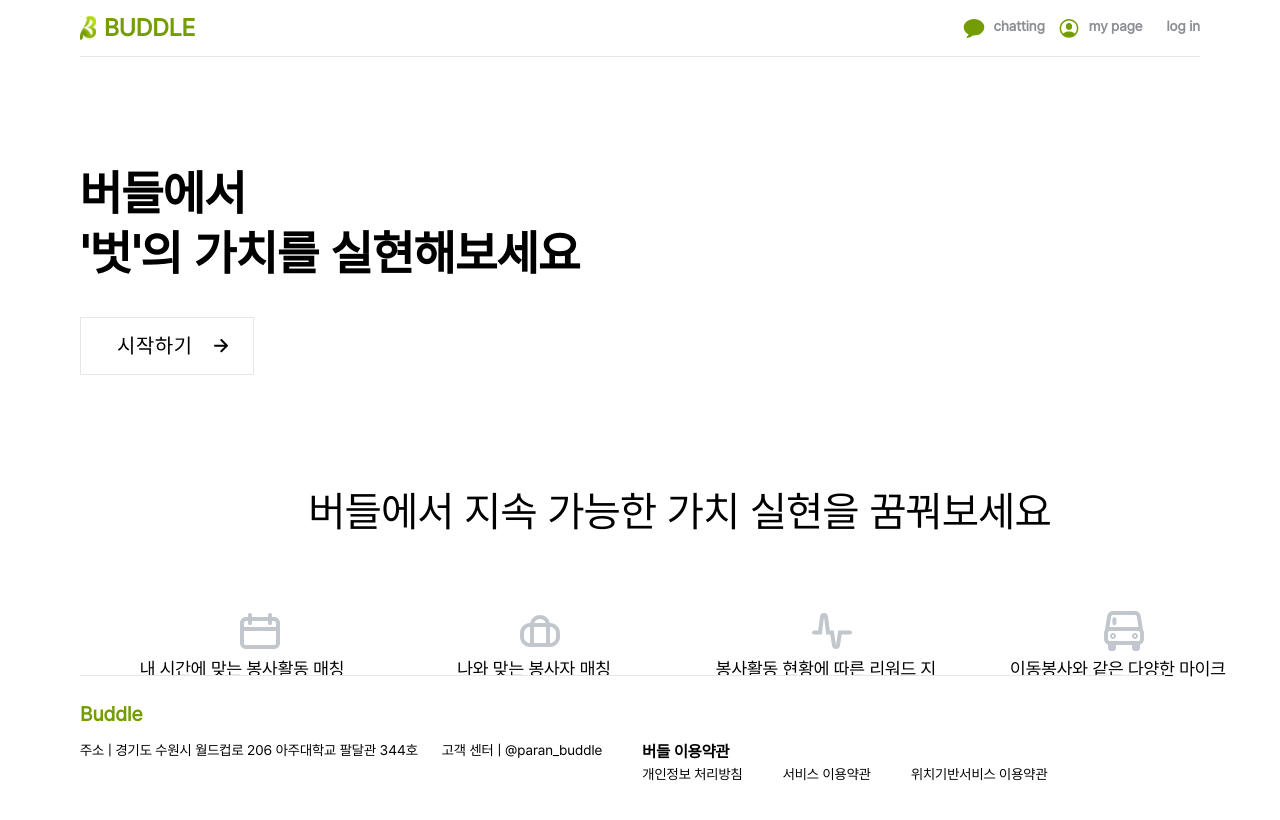
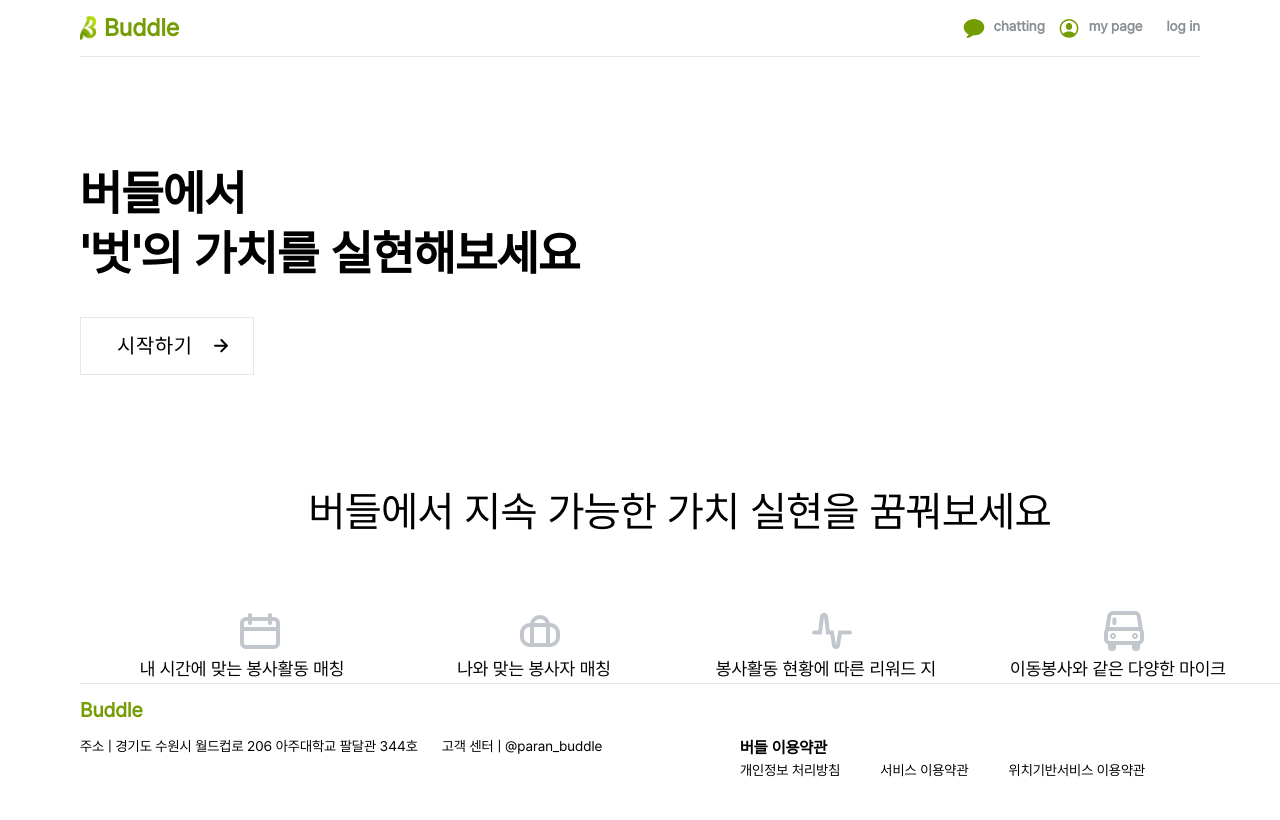
Before and after one commit to BuddlIes/FrontEnd, a React (Vite) app: page / in a window 1280 px wide. Shown: the top 820 px of the page. Built offline with nearby package versions, Linux system fonts and the light colour scheme.

Commit message:
feat: header및 footer 수정

```diff
--- a/package.json
+++ b/package.json
@@ -31,6 +31,5 @@
     "tailwindcss": "^3.3.3",
     "vite": "^4.4.5",
     "vite-plugin-svgr": "^4.1.0"
-  },
-  "proxy": "http://52.79.132.18:8443"
+  }
 }
--- a/src/Components/Bottom/index.jsx
+++ b/src/Components/Bottom/index.jsx
@@ -2,8 +2,8 @@ import React from "react";
 
 function Bottom() {
   return (
-    <div className="border-t fixed bottom-0 bg-white">
-      <div className="text-main text-xl  font-semibold pb-3 pt-6 flex-1">
+    <div className="border-t fixed bottom-0 bg-white w-full mb-1">
+      <div className="text-main text-xl  font-semibold pb-3 pt-3 flex-1">
         Buddle
       </div>
       <div className="grid grid-cols-2 gap-10">
--- a/src/Components/Header/index.jsx
+++ b/src/Components/Header/index.jsx
@@ -12,7 +12,7 @@ function Header() {
           <Link to="/">
             <div className="flex gap-2">
               <img src={BuddleIcon} className="w-4" />
-              <div className="text-2xl font-bold">BUDDLE</div>
+              <div className="text-2xl font-bold">Buddle</div>
             </div>
           </Link>
         </div>
--- a/src/pages/MainPage/Components/Card/index.jsx
+++ b/src/pages/MainPage/Components/Card/index.jsx
@@ -12,7 +12,9 @@ function Card({ image, hashtag, title, location, time, id }) {
     // GET(`volunteer/get_volunteer_list?hashtag/${id}`, true);
     // console.log(data);.
     axios
-      .get(`/volunteer/get_volunteer_list?hashtag=${id}`)
+      .get(
+        `http://52.79.132.18:8443/volunteer/get_volunteer_content?volunteerId=${id}`
+      )
       .then((response) => {
         console.log(response.data);
       });
--- a/src/pages/MainPage/Components/LeftSide/index.jsx
+++ b/src/pages/MainPage/Components/LeftSide/index.jsx
@@ -59,7 +59,7 @@ function LeftSide() {
   ));
 
   return (
-    <div className="pl-20">
+    <div className="pl-20 ">
       <div>
         <SearchBox />
       </div>
```
